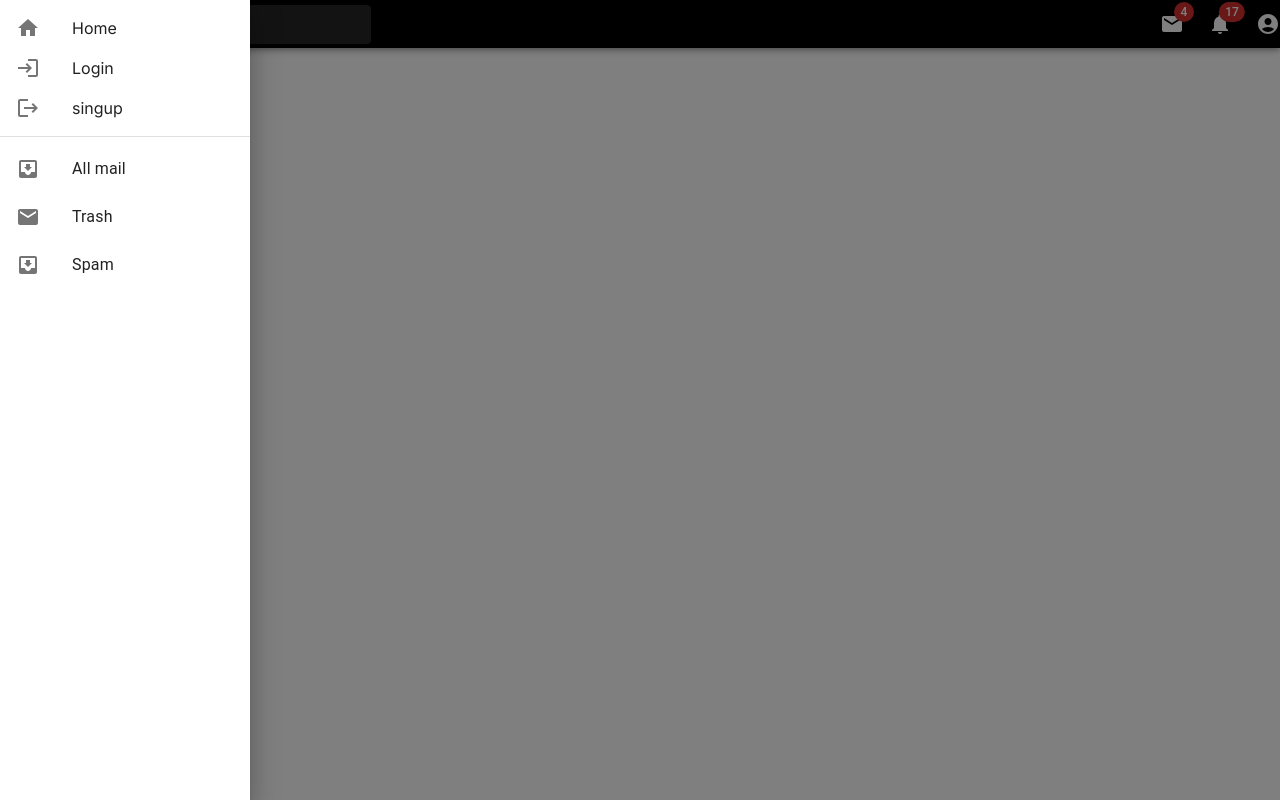
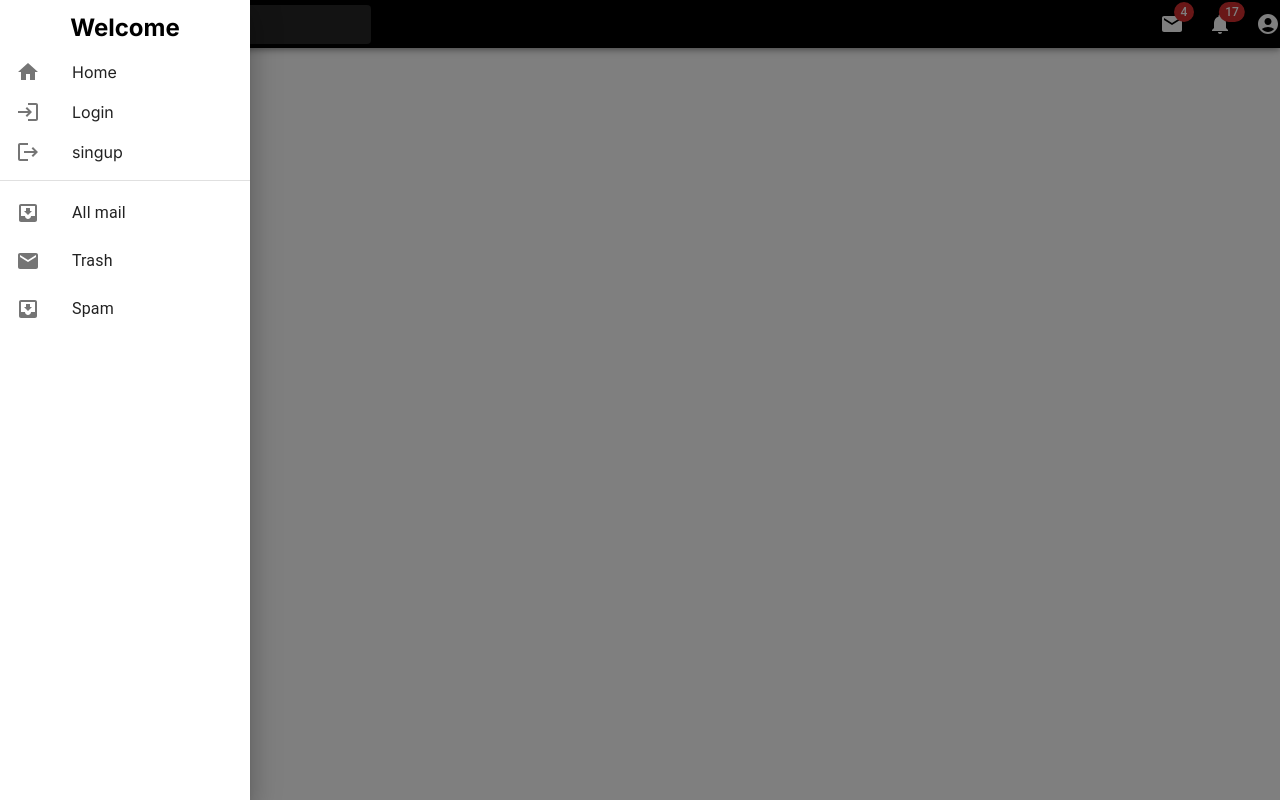
Before and after one commit to Asif3359/Blood-Donation-client, a Next.js app: page / in a window 1280 px wide. Both pictures are taken after a click on the button 25 px from the left and 23 px from the top of the page. Shown: the top 800 px of the page. Built offline with nearby package versions, Linux system fonts and the light colour scheme.

Commit message:
add: title in drower

```diff
--- a/src/Components/Drower/Drower.js
+++ b/src/Components/Drower/Drower.js
@@ -97,6 +97,8 @@ export default function TemporaryDrawer() {
 
     return (
         <div className='text-white'>
+
+            <div>
                 {['left'].map((anchor) => (
                     <React.Fragment key={anchor}>
                         <button className='text-white btn btn-sm bg-black border-white hover:bg-white hover:text-black hover:border-black' onClick={toggleDrawer(anchor, true)}> <MenuIcon /></button>
@@ -105,10 +107,15 @@ export default function TemporaryDrawer() {
                             open={state[anchor]}
                             onClose={toggleDrawer(anchor, false)}
                         >
+                            <div className='text-center text-black font-bold text-2xl mt-3'>
+                                <h2>Welcome</h2>
+                            </div>
                             {list(anchor)}
+
                         </Drawer>
                     </React.Fragment>
                 ))}
             </div>
+        </div>
     );
 }
```
Lines whose indentation alone changed are shown as unchanged.
